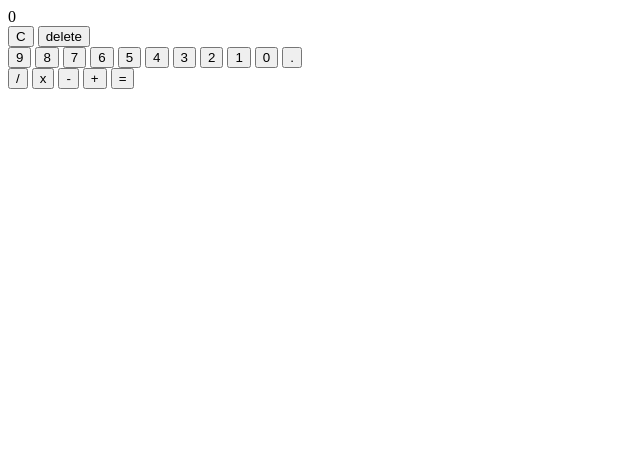
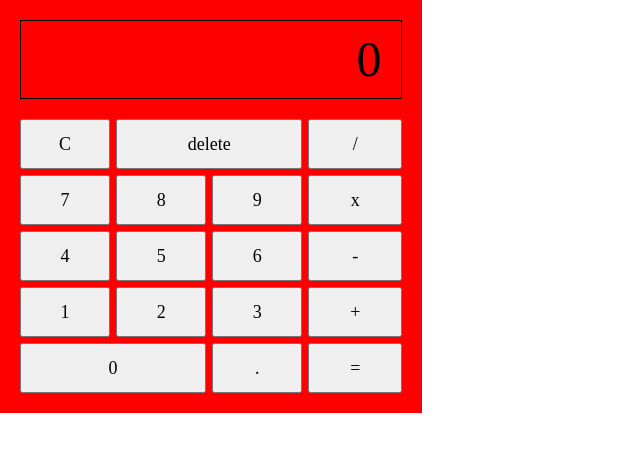
Before and after one commit to aademirci/js-calculator, a plain HTML site: page index.html in a window 1280 px wide. Shown: the whole page, without its empty margins (0-640 px from the left). Drawn offline with Linux system fonts and the light colour scheme.

Commit message:
Basic styling

```diff
--- a/index.html
+++ b/index.html
@@ -24,7 +24,7 @@
                 <button class="number">3</button>
                 <button class="number">2</button>
                 <button class="number">1</button>
-                <button class="number">0</button>
+                <button class="number zero">0</button>
                 <button id="float">.</button>
             </div>
             <div id="operations">
--- a/style.css
+++ b/style.css
@@ -0,0 +1,75 @@
+*,
+*::before,
+*::after {
+  box-sizing: border-box;
+}
+
+* {
+    margin: 0;
+    padding: 0;
+    font: inherit;
+}
+
+body {
+    font-size: 2.6rem;
+}
+
+button {
+    height: 50px;
+    font-size: large;
+}
+
+#calculator {
+    width: 33%;
+    background-color: red;
+    padding: 20px;
+}
+
+#screen {
+    font-size: larger;
+    border: 1px solid black;
+    padding: 10px 20px;
+    margin-bottom: 20px;
+    text-align: right;
+}
+
+#keyboard {
+    display: grid;
+    grid-template-columns: 3fr 1fr;
+    grid-template-rows: 1fr 4fr;
+    column-gap: 6px;
+}
+
+#controls {
+    display: flex;
+    gap: 6px;
+}
+
+#delete {
+    flex: 2;
+}
+
+#numbers {
+    display: flex;
+    flex-wrap: wrap;
+    gap: 6px;
+    align-content: flex-end;
+    flex-direction: row-reverse;
+}
+
+#numbers button, #escape {
+    width: calc(33.33% - 4px);
+}
+
+.zero {
+    flex: 2;
+    order: 1;
+}
+
+#operations {
+    grid-column-start: 2;
+    grid-row-start: 1;
+    grid-row-end: span 2;
+    display: grid;
+    gap: 6px;
+}
```
